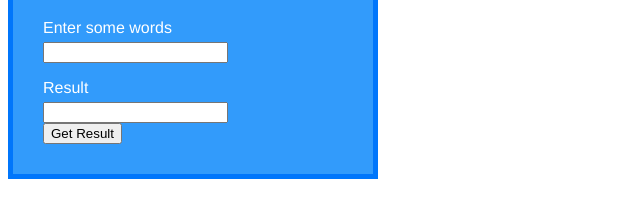
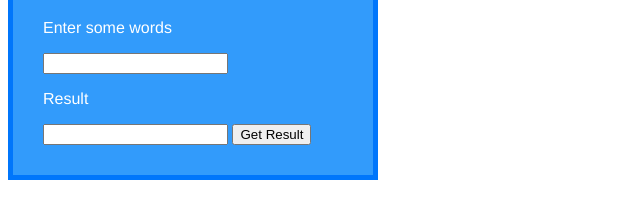
Before and after one commit to fastndead/Umbetov-Bell-Integrator-Tasks, a plain HTML site: page TASK 1/index.html in a window 1280 px wide. Shown: the part 104-322 px from the top of the page, without its empty margins (0-640 px from the left). Drawn offline with Linux system fonts and the light colour scheme.

Commit message:
Task 1 edited

```diff
--- a/TASK 1/index.html
+++ b/TASK 1/index.html
@@ -6,7 +6,7 @@
     <link rel="stylesheet" href="style.css">
 </head>
 <body>
-	<form onsubmit="return false">
+	<form class="form" onsubmit="return false">
 		<h1>Char Remover</h1>
 
 		<p>Enter some words</p>
--- a/TASK 1/style.css
+++ b/TASK 1/style.css
@@ -1,17 +1,10 @@
-body{
-    font-family: "Helvetica Neue";
-    font-weight: 300;
-}
-input{
-    display: block;
-}
-form{
+
+.form{
     background-color: #329BFB;
     padding: 30px;
     width: 300px;
     border: 5px solid #0076FB;
     color: white;
+    font-family: "Helvetica Neue";
+    font-weight: 300;
 }
-p{
-    margin-bottom: 5px;
-}
```
